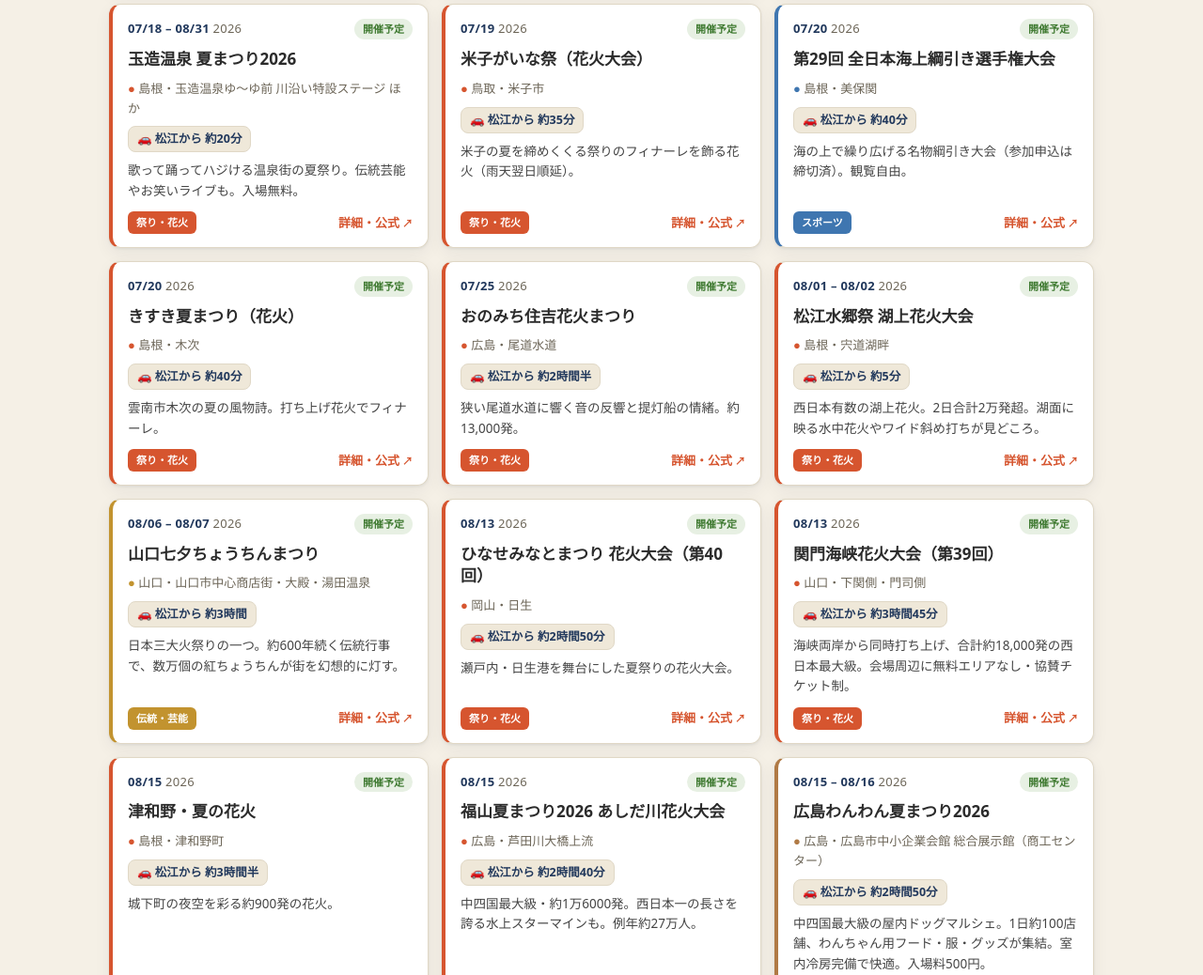
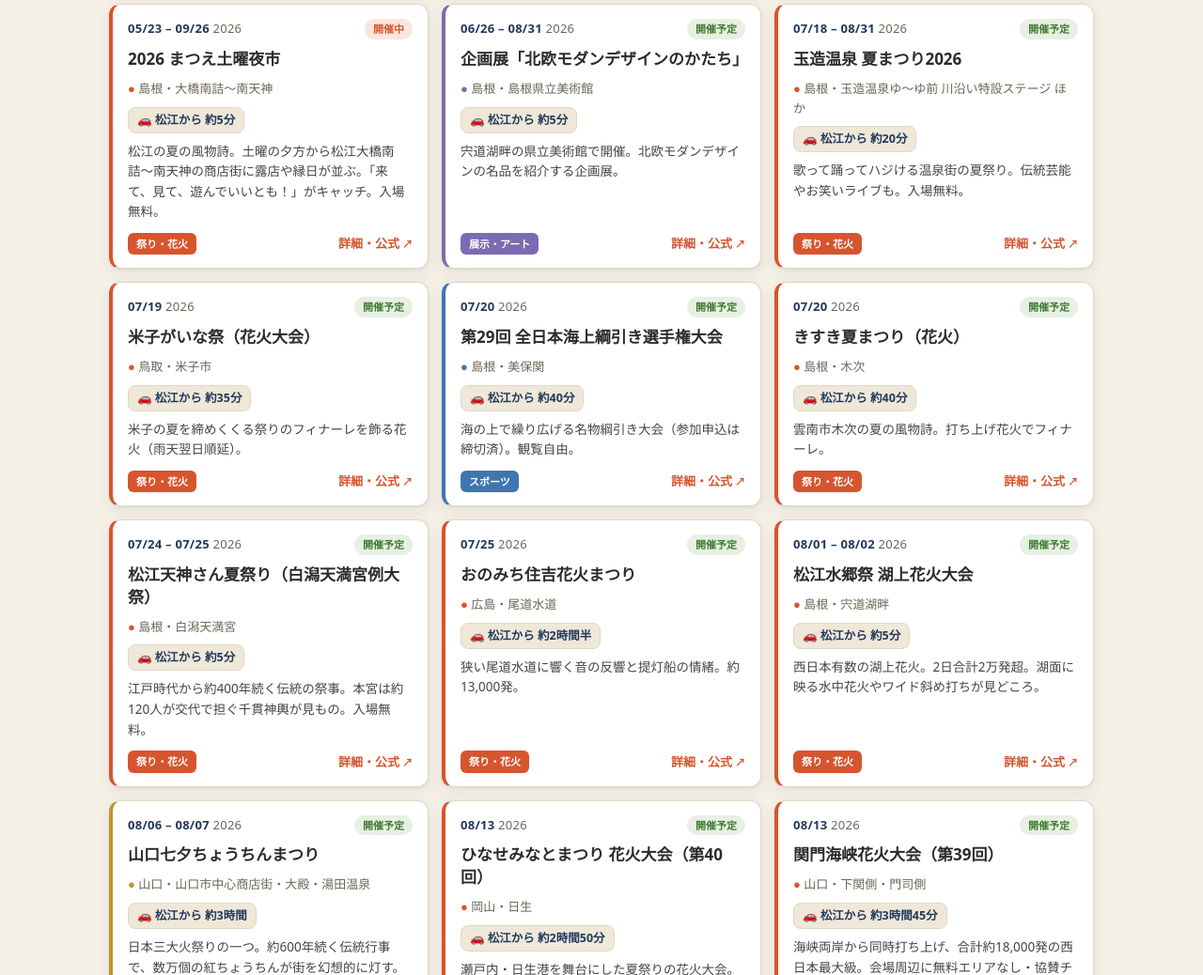
Before and after one commit to haruyuta/chugoku_event, a plain HTML site: page index.html in a window 1280 px wide. Shown: the part 829-1867 px from the top of the page at 94% size. Drawn offline with Linux system fonts and the light colour scheme.

Commit message:
Add files via upload

```diff
--- a/index.html
+++ b/index.html
@@ -230,6 +230,12 @@ let EVENTS = [
    desc:"雲南市木次の夏の風物詩。打ち上げ花火でフィナーレ。", url:"https://hanabi.walkerplus.com/list/ar0800/"},
   {title:"津和野・夏の花火", start:"2026-08-15", cat:"festival", area:"島根", place:"津和野町", city:"津和野町", driveMin:210,
    desc:"城下町の夜空を彩る約900発の花火。", url:"https://hanabi.walkerplus.com/list/ar0800/"},
+  {title:"2026 まつえ土曜夜市", start:"2026-05-23", end:"2026-09-26", cat:"festival", area:"島根", place:"大橋南詰〜南天神", city:"松江市", driveMin:5,
+   desc:"松江の夏の風物詩。土曜の夕方から松江大橋南詰〜南天神の商店街に露店や縁日が並ぶ。「来て、見て、遊んでいいとも！」がキャッチ。入場無料。", url:"https://www.walkerplus.com/event/ar0832e597428/"},
+  {title:"松江天神さん夏祭り（白潟天満宮例大祭）", start:"2026-07-24", end:"2026-07-25", cat:"festival", area:"島根", place:"白潟天満宮", city:"松江市", driveMin:5,
+   desc:"江戸時代から約400年続く伝統の祭事。本宮は約120人が交代で担ぐ千貫神輿が見もの。入場無料。", url:"https://www.walkerplus.com/event/ar0832e04753/"},
+  {title:"企画展「北欧モダンデザインのかたち」", start:"2026-06-26", end:"2026-08-31", cat:"art", area:"島根", place:"島根県立美術館", city:"松江市", driveMin:5,
+   desc:"宍道湖畔の県立美術館で開催。北欧モダンデザインの名品を紹介する企画展。", url:"https://www.shimane-art-museum.jp/"},
 
   // ── 鳥取 ────────────────────────────────────────
   {title:"米子がいな祭（花火大会）", start:"2026-07-19", cat:"festival", area:"鳥取", place:"米子市", city:"米子市", driveMin:35,
```
